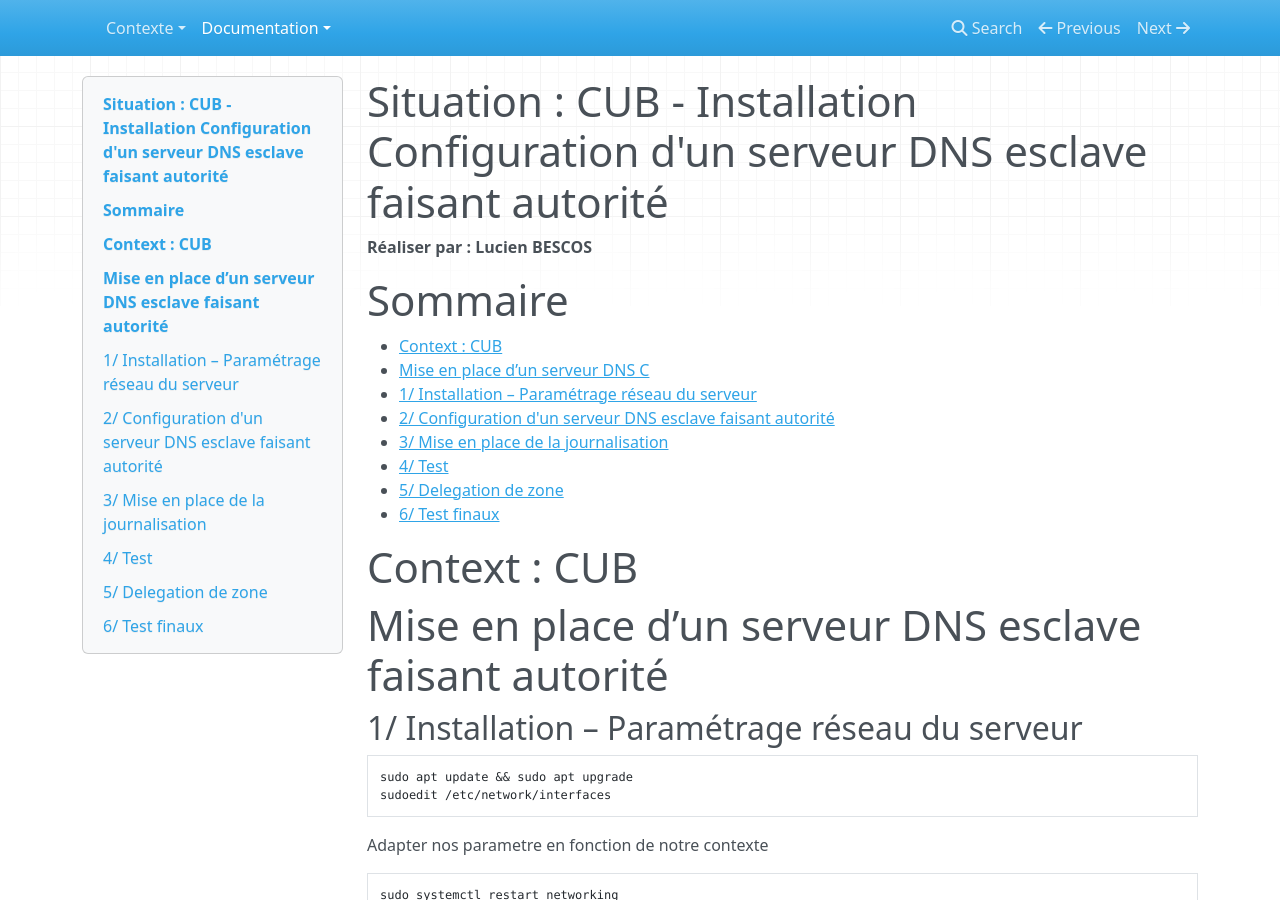
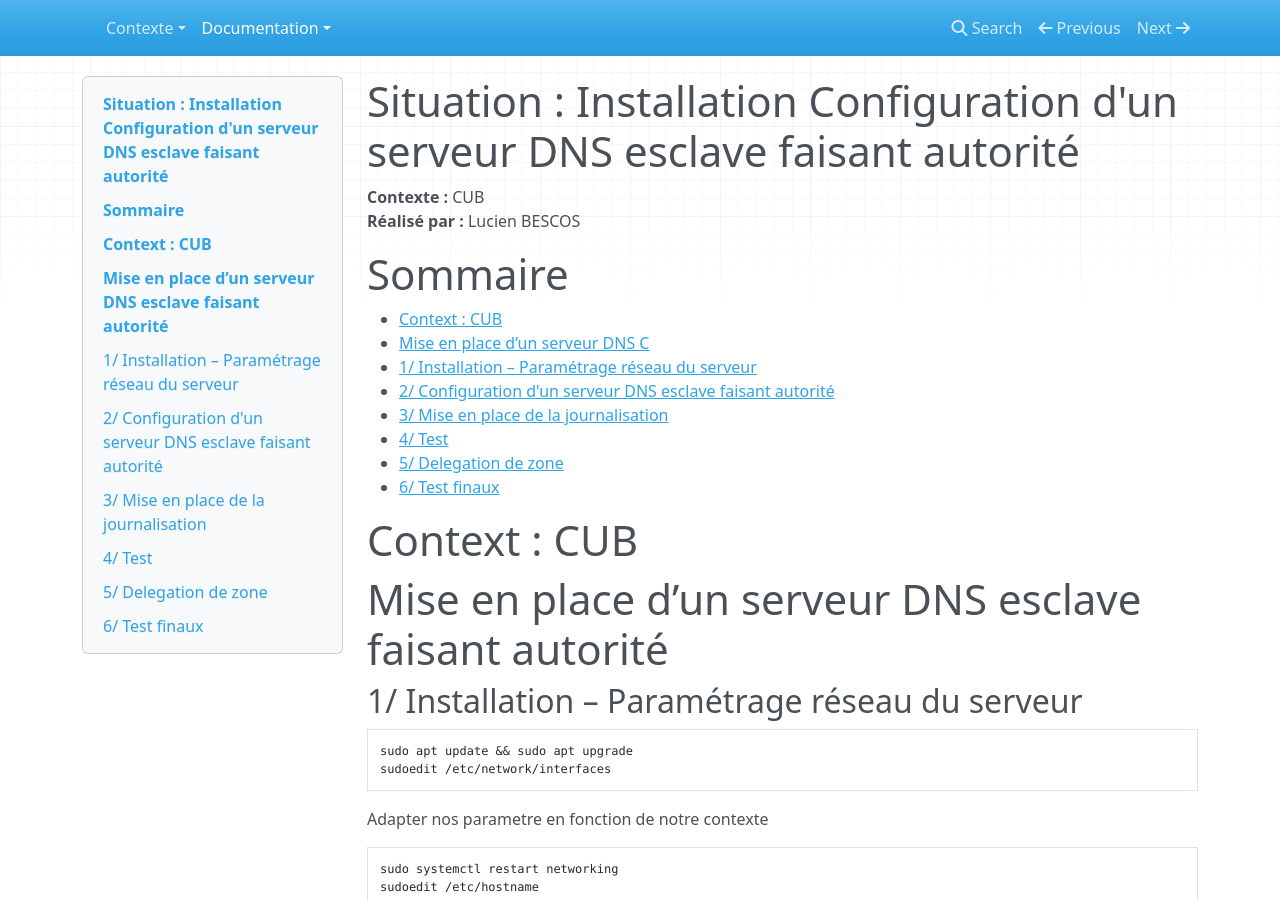
Before and after one commit to hugog36/CUBDOCUMENTATIONDORTMUND, an MkDocs documentation site: the page built from docs/documentation/DNS/LucienBescos - Exploitation des services - Mise en place d'un DNS recursif Esclave + Délegation de zone.md, in a window 1280 px wide and 900 px high. Built offline with MkDocs 1.6.1, drawn with Linux system fonts in a browser that asks for light colours; nearby versions of some CDN libraries.

Commit message:
Update LucienBescos - Exploitation des services - Mise en place d'un DNS recursif Esclave + Délegation de zone.md

```diff
--- a/docs/documentation/DNS/LucienBescos - Exploitation des services - Mise en place d'un DNS recursif Esclave + Délegation de zone.md
+++ b/docs/documentation/DNS/LucienBescos - Exploitation des services - Mise en place d'un DNS recursif Esclave + Délegation de zone.md
@@ -1,5 +1,7 @@
-# Situation : CUB - Installation Configuration d'un serveur DNS esclave faisant autorité
-**Réaliser par : Lucien BESCOS**
+# Situation : Installation Configuration d'un serveur DNS esclave faisant autorité
+
+**Contexte :** CUB
+**Réalisé par :** Lucien BESCOS
 
 # Sommaire
 - [Context : CUB](#context--cub)
```
